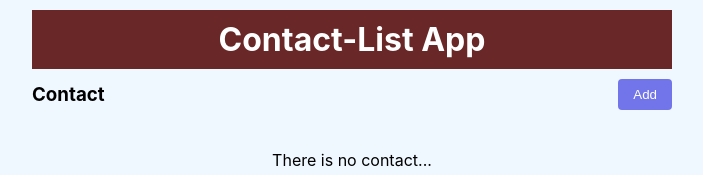
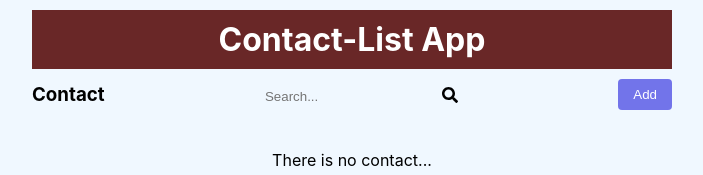
Before and after one commit to behzadiv/contacts-list, a React (Create React App) app: page / in a window 1280 px wide. Shown: the top 175 px of the page, without its empty margins (288-991 px from the left). Built offline with nearby package versions, Linux system fonts and the light colour scheme; the HTML template or start-up script is replaced by a standard one.

Commit message:
add search input to Navbar and its logic

```diff
--- a/src/Pages/HomePage.jsx
+++ b/src/Pages/HomePage.jsx
@@ -5,8 +5,10 @@ import { Route, Switch } from "react-router-dom";
 import NotFound from "./NotFound";
 import ContactDetail from "../components/ContactDetail";
 import EditContactForm from "../components/EditContactForm"
+import Navbar from "../components/Navbar"
 const HomePage = () => {
     const[contacts,setContacts]=useState([])
+    const[filteredContacts,setFilteredContacts]=useState([])
     const addContact =(contact)=>{
         // const newContact = {
         //     id: Math.floor(Math.random()*1000),
@@ -35,23 +37,28 @@ const HomePage = () => {
        setContacts(updatedContacts)
 
     }
+    const searchContact=(item)=>{
+        const filter =contacts.filter((contact)=>contact.name.includes(item))
+        console.log(filter);
+        setFilteredContacts(filter)
+    }
 
     useEffect(()=>{
         const savedContacts= JSON.parse(localStorage.getItem("contacts"))
         if(savedContacts) setContacts(savedContacts)
     },[])
     useEffect(()=>{
+        setFilteredContacts([...contacts])
         localStorage.setItem("contacts",JSON.stringify(contacts))
     },[contacts])
 
     return (
             <section>
-
             <Switch>
                 <Route path="/user/:id"  component={(props)=><ContactDetail {...props}/>} />
                 <Route path="/edit/:id" render={(props)=><EditContactForm {...props} onUpdateContact={editContact} contacts={contacts} />} />
                 <Route path="/add" render={(props)=><AddContactForm addContact={addContact} {...props}/>}  />
-                <Route path="/" exact render={(props)=><ContactList contacts={contacts} deleteHandler={deleteHandler}  {...props} onEditContact={editContact} />}/>
+                <Route path="/" exact render={(props)=><ContactList contacts={filteredContacts} deleteHandler={deleteHandler}  {...props} onEditContact={editContact} onSearchContact={searchContact}/>}/>
                 <Route  render={NotFound}/>
             </Switch>
             </section>
--- a/src/components/ContactList.jsx
+++ b/src/components/ContactList.jsx
@@ -4,7 +4,7 @@ import Navbar from "../components/Navbar";
 import { useEffect, useState } from "react";
 import EditContactForm from "./EditContactForm";
 
-const ContactList = ({contacts ,deleteHandler}) => {
+const ContactList = ({contacts ,deleteHandler,onSearchContact}) => {
     const[edit,setEdit]=useState({id:null,name:"",email:""})
     const renderContactList=()=>{
         return(contacts.length ?
@@ -24,7 +24,7 @@ const ContactList = ({contacts ,deleteHandler}) => {
     return (
         <div>
 
-            <Navbar />
+            <Navbar onSearchContact={onSearchContact}/>
             {edit.id ? <EditContactForm /> : renderContactList()}
 
         </div>
--- a/src/components/Navbar.jsx
+++ b/src/components/Navbar.jsx
@@ -1,11 +1,26 @@
 import {NavLink} from "react-router-dom"
 import { Link, withRouter } from "react-router-dom/cjs/react-router-dom.min";
+import { faSearch} from '@fortawesome/free-solid-svg-icons'
+import { FontAwesomeIcon } from "@fortawesome/react-fontawesome";
+import { useEffect, useState } from "react";
 
-const Navbar = ({location}) => {
+const Navbar = ({onSearchContact}) => {
+    const[item,setItem]=useState("")
+    const searchHandler=(e)=>{
+        setItem(e.target.value)
 
+    }
+    useEffect(()=>{
+        onSearchContact(item)
+        //console.log(item);
+    },[item])
     return (
     <div className="navbar">
         <h3>Contact</h3>
+        <div className="searchContainer">
+            <input type="text" placeholder="Search..." onChange={searchHandler}/>
+            <FontAwesomeIcon icon={faSearch} className="searchIcon"/>
+        </div>
         <Link to="/add">
             <button>Add</button>
         </Link>
```
